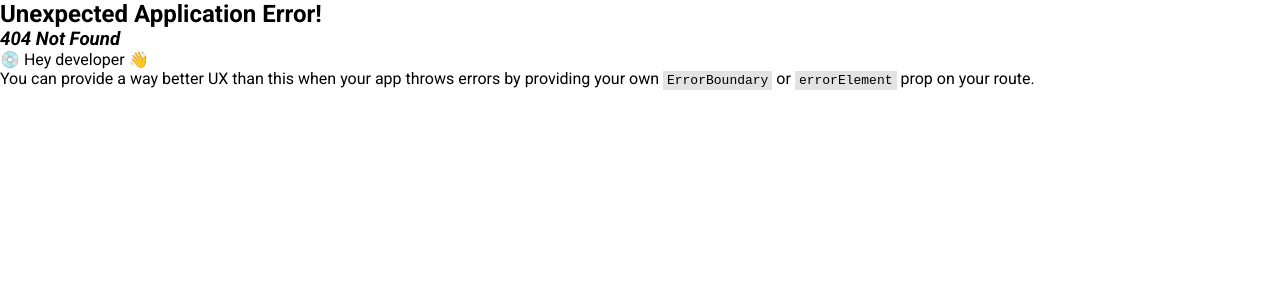
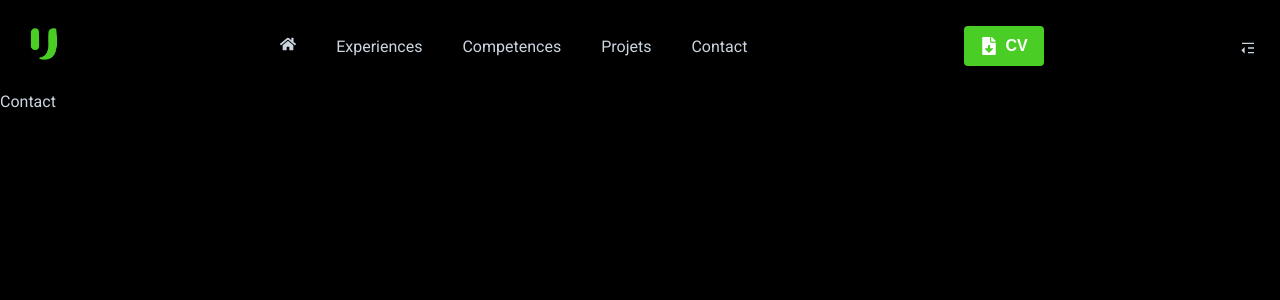
Before and after one commit to utheveny/new-portfolio, a React (Vite) app: page /contact in a window 1280 px wide. Before the commit this address had no page. Shown: the top 300 px of the page. Built offline with nearby package versions, Linux system fonts and the light colour scheme; a web font is replaced by a local one.

Commit message:
✨ Add every pages

```diff
--- a/src/Components/Navbar/Navbar.tsx
+++ b/src/Components/Navbar/Navbar.tsx
@@ -43,11 +43,11 @@ const Navbar = () => {
           <FaHome />
         </a>
         {/* Desktop Link 2 */}
-        <a className="desktop-link" href="/projects">
+        <a className="desktop-link" href="/resume">
           Experiences
         </a>
         {/* Desktop Link 3 */}
-        <a className="desktop-link" href="/projects">
+        <a className="desktop-link" href="/skills">
           Competences
         </a>
         {/* Desktop Link 4 */}
@@ -55,7 +55,7 @@ const Navbar = () => {
           Projets
         </a>
         {/* Desktop Link 5 */}
-        <a className="desktop-link" href="/projects">
+        <a className="desktop-link" href="/contact">
           Contact
         </a>
       </div>
@@ -93,12 +93,12 @@ const Navbar = () => {
                 <span>Accueil</span>
               </a>
               {/* Mobile Link 2 */}
-              <a href="/projects" className="card">
+              <a href="/resume" className="card">
                 <MdBusinessCenter className="link-icon" />
                 <span>Experiences</span>
               </a>
               {/* Mobile Link 3 */}
-              <a href="/projects" className="card">
+              <a href="/skills" className="card">
                 <IoBarChart className="link-icon" />
                 <span>Competences</span>
               </a>
@@ -108,12 +108,12 @@ const Navbar = () => {
                 <span>Projets</span>
               </a>
               {/* Mobile Link 5 */}
-              <a href="/projects" className="card">
+              <a href="/contact" className="card">
                 <FaEnvelopeOpenText className="link-icon" />
                 <span>Contact</span>
               </a>
               {/* Mobile Link 6 */}
-              <a href="/projects" className="card">
+              <a className="card">
                 <FaFileDownload className="link-icon" />
                 <span>Download CV</span>
               </a>
--- /dev/null
+++ b/src/Pages/Contact/Contact.tsx
@@ -0,0 +1,10 @@
+function Contact() {
+
+  return (
+    <div>
+      Contact
+    </div>
+    );
+}
+
+export default Contact;
--- a/src/Pages/Home.tsx
+++ b/src/Pages/Home/Home.tsx
@@ -2,6 +2,7 @@ function Home() {
 
   return (
     <div>
+      Acceuil
     </div>
     );
 }
--- a/src/Pages/Projects.tsx
+++ b/src/Pages/Projects/Projects.tsx
@@ -2,6 +2,7 @@ function Projects() {
 
   return (
     <div>
+      Projets
     </div>
     );
 }
--- /dev/null
+++ b/src/Pages/Resume/Resume.tsx
@@ -0,0 +1,10 @@
+function Resume() {
+
+  return (
+    <div>
+      Experiences
+    </div>
+    );
+}
+
+export default Resume;
--- /dev/null
+++ b/src/Pages/Skills/Skills.tsx
@@ -0,0 +1,10 @@
+function Skills() {
+
+  return (
+    <div>
+      Competences
+    </div>
+    );
+}
+
+export default Skills;
--- a/src/index.scss
+++ b/src/index.scss
@@ -1,8 +1,9 @@
 body {
   font-family: 'Roboto', sans-serif;
+  color: #cbd5e0;
 }
 
-body, h1, h2, h3, p, ul, li {
+body, h1, h2, h3, p, ul, li, span {
   margin: 0;
   padding: 0;
 }
```
Also changed, not shown: src/main.tsx (+17 -3 lines).
